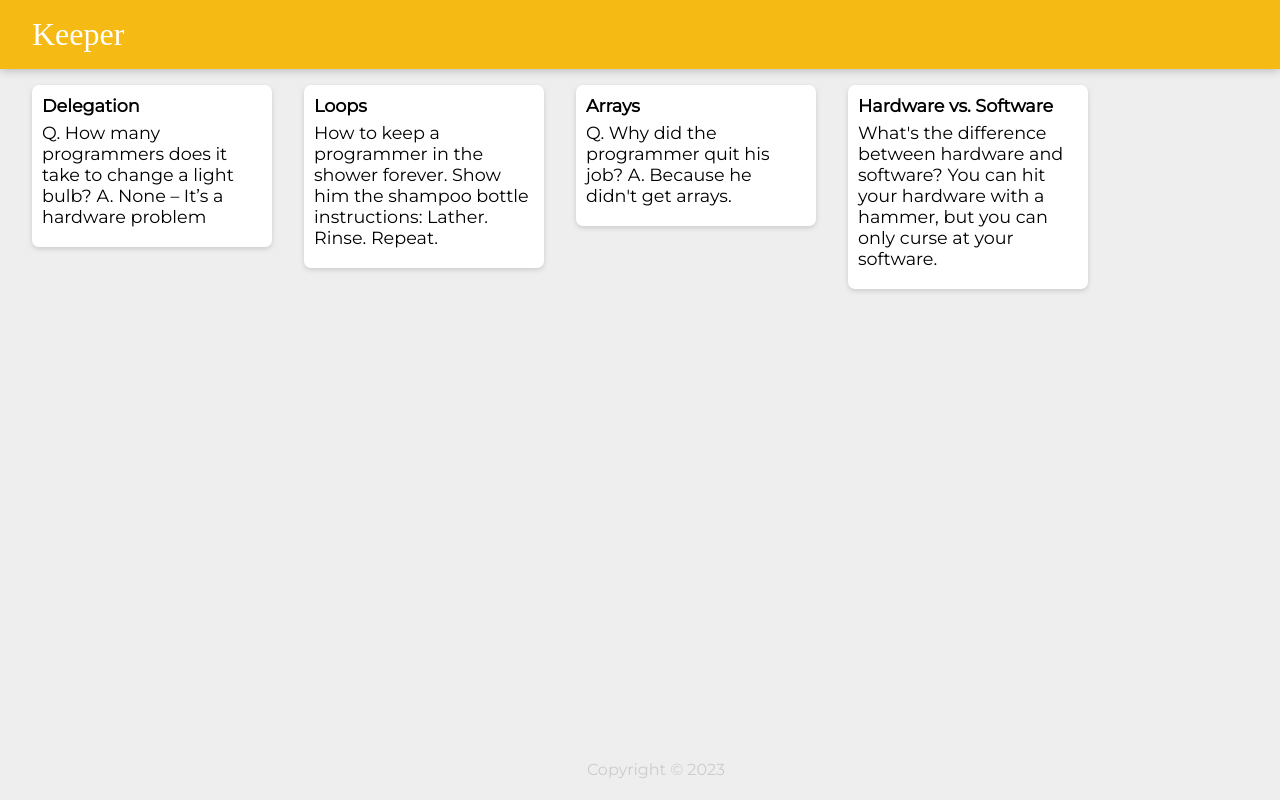
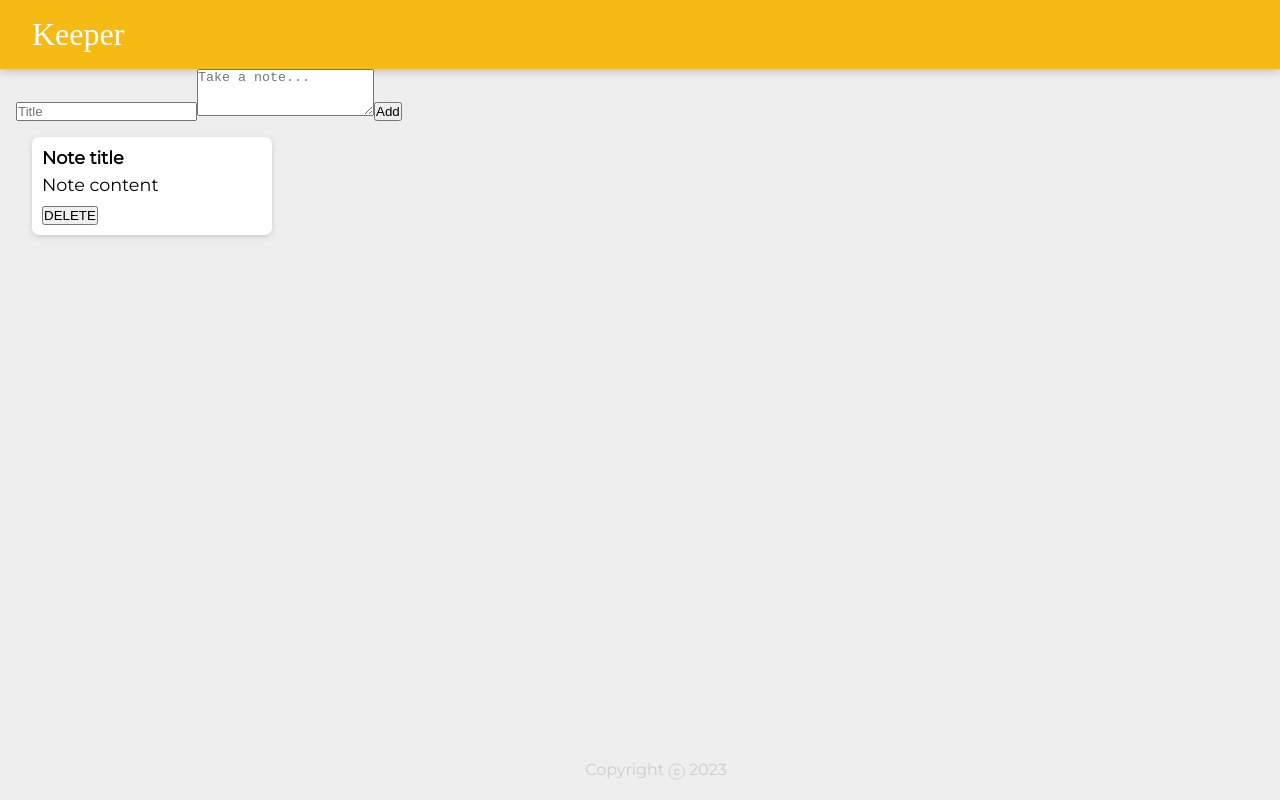
Before and after one commit to RezaBG/react01_Keeper-App, a React (Create React App) app: page / in a window 1280 px wide. Built offline with nearby package versions, Linux system fonts and the light colour scheme.

Commit message:
add CreateArea.jsx and update 3

```diff
--- a/src/components/App.jsx
+++ b/src/components/App.jsx
@@ -1,20 +1,15 @@
 import React from "react";
 import Header from "./Header";
+import Footer from "./Footer";
 import Note from "./Note";
-import Footer from "./Footer";
-import notes from "../notes";
+import CreateArea from "./CreateArea";
 
 function App() {
   return (
     <div>
       <Header />
-      {notes.map((noteItem) => (
-        <Note
-          key={noteItem.key}
-          title={noteItem.title}
-          content={noteItem.content}
-        />
-      ))}
+      <CreateArea />
+      <Note key={1} title="Note title" content="Note content" />
       <Footer />
     </div>
   );
--- /dev/null
+++ b/src/components/CreateArea.jsx
@@ -0,0 +1,15 @@
+import React from "react";
+
+function CreateArea() {
+  return (
+    <div>
+      <form>
+        <input name="title" placeholder="Title" />
+        <textarea name="content" placeholder="Take a note..." rows="3" />
+        <button>Add</button>
+      </form>
+    </div>
+  );
+}
+
+export default CreateArea;
--- a/src/components/Footer.jsx
+++ b/src/components/Footer.jsx
@@ -1,12 +1,10 @@
 import React from "react";
 
-const d = new Date();
-let year = d.getFullYear();
-
 function Footer() {
+  const year = new Date().getFullYear();
   return (
     <footer>
-      <p>Copyright © {year}</p>
+      <p>Copyright ⓒ {year}</p>
     </footer>
   );
 }
--- a/src/components/Note.jsx
+++ b/src/components/Note.jsx
@@ -5,6 +5,7 @@
     <div className="note">
       <h1>{props.title}</h1>
       <p>{props.content}</p>
+      <button>DELETE</button>
     </div>
   );
 }
```
